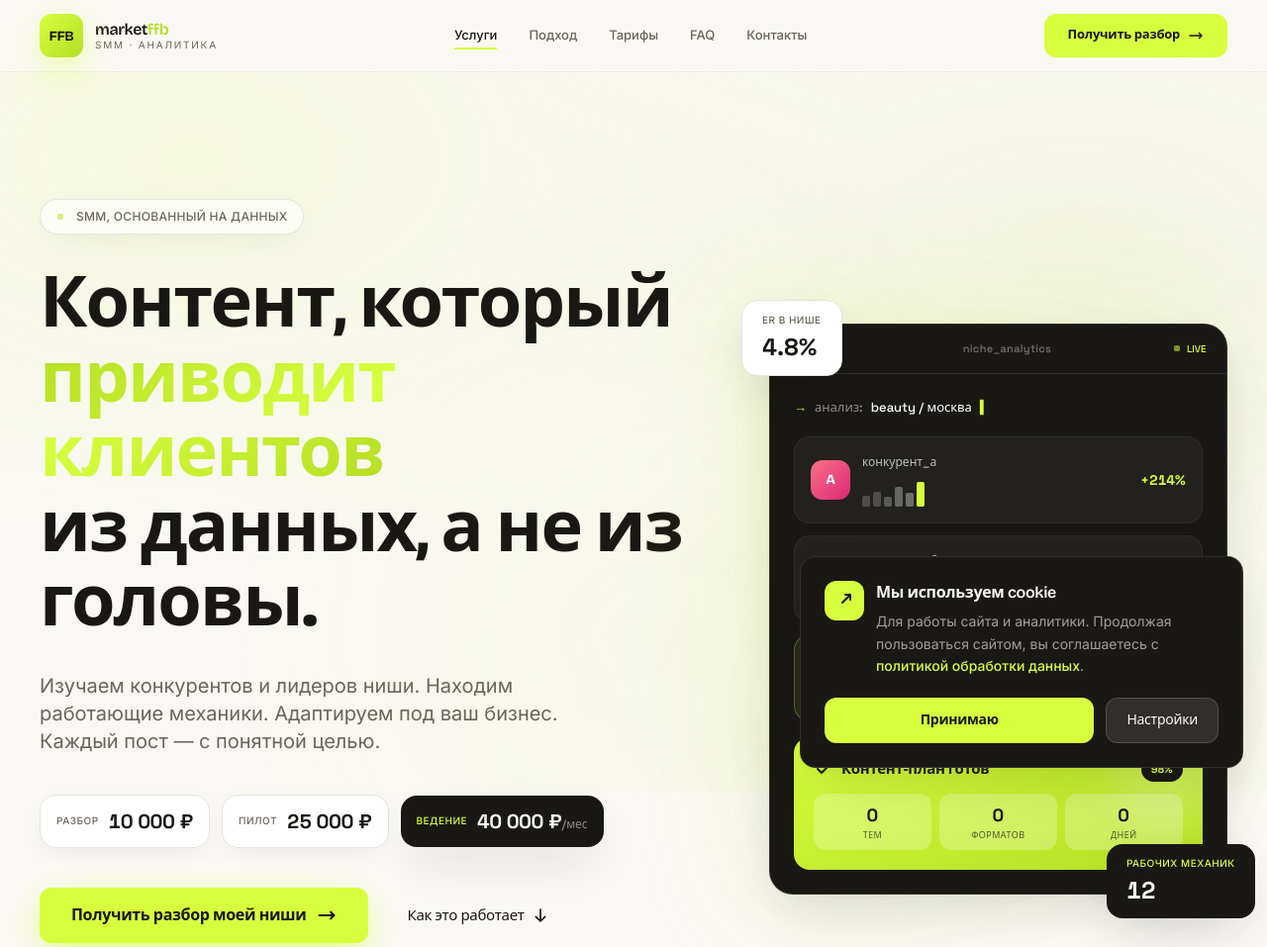
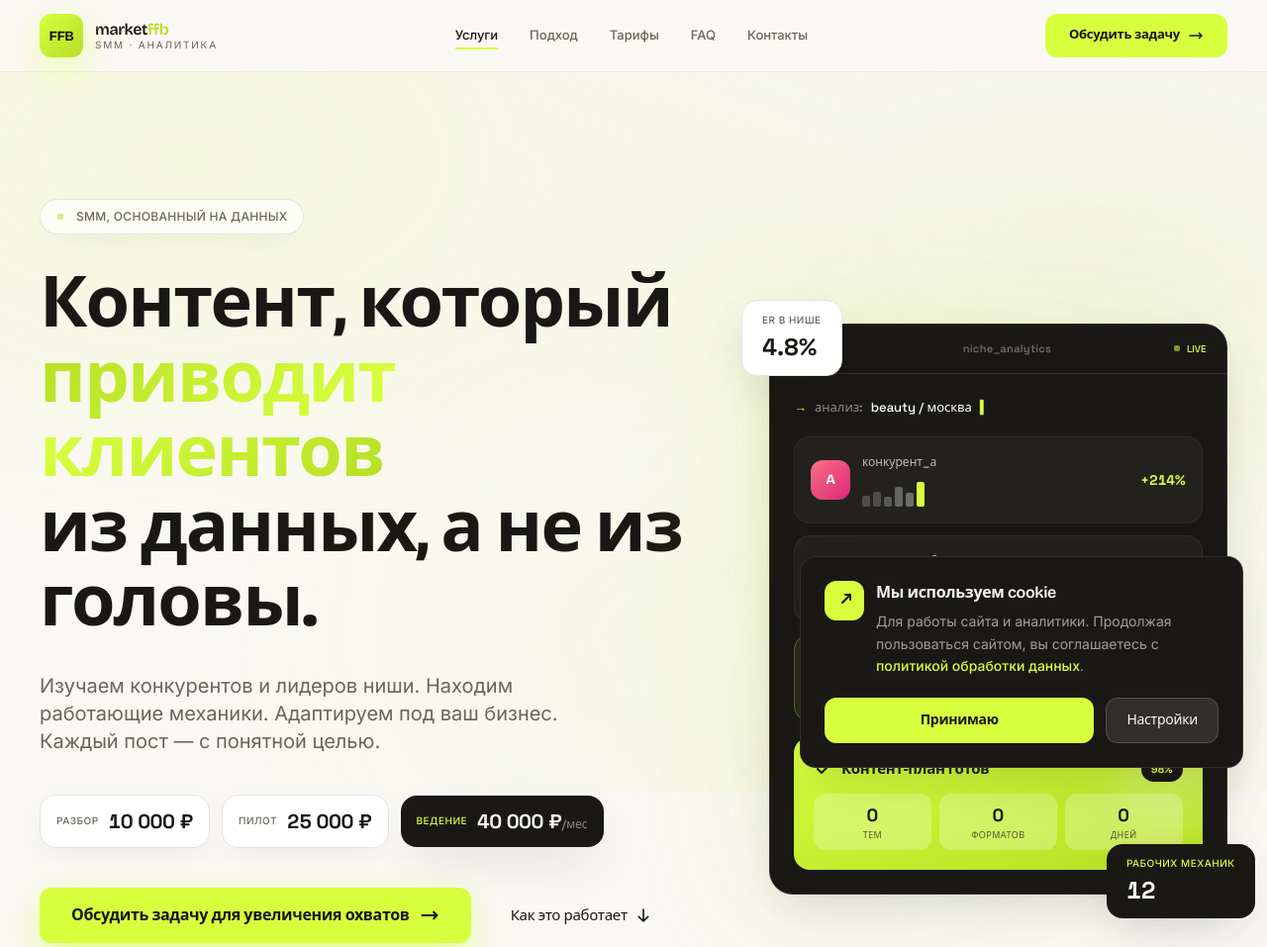
Before and after one commit to a27696797-maker/qwenV, a plain HTML site: page index.html in a window 1280 px wide. Shown: the top 957 px of the page at 99% size. Drawn offline with nearby package versions, Linux system fonts and the light colour scheme.

Commit message:
Update index.html

```diff
--- a/index.html
+++ b/index.html
@@ -228,7 +228,7 @@
 
     <div class="flex items-center gap-3">
       <a href="#contact" class="hidden md:inline-flex items-center gap-2 btn-lime font-display font-semibold text-[13px] px-6 py-3 rounded-xl">
-        Получить разбор
+        Обсудить задачу
         <svg class="w-4 h-4" fill="none" stroke="currentColor" viewBox="0 0 24 24"><path stroke-linecap="round" stroke-linejoin="round" stroke-width="2" d="M17 8l4 4m0 0l-4 4m4-4H3"/></svg>
       </a>
       <button id="mobileMenuBtn" class="lg:hidden p-2 rounded-lg hover:bg-sand" aria-label="Открыть меню" aria-expanded="false">
@@ -244,7 +244,7 @@
       <a href="#pricing" class="mobile-link text-sm font-medium px-4 py-3 rounded-lg hover:bg-sand">Тарифы</a>
       <a href="#faq" class="mobile-link text-sm font-medium px-4 py-3 rounded-lg hover:bg-sand">FAQ</a>
       <a href="#contact" class="mobile-link text-sm font-medium px-4 py-3 rounded-lg hover:bg-sand">Контакты</a>
-      <a href="#contact" class="mobile-link mt-2 btn-lime font-display font-semibold text-sm px-5 py-3 rounded-xl text-center">Получить разбор</a>
+      <a href="#contact" class="mobile-link mt-2 btn-lime font-display font-semibold text-sm px-5 py-3 rounded-xl text-center">Обсудить задачу</a>
     </div>
   </div>
 </header>
@@ -289,7 +289,7 @@
 
         <div class="flex flex-col sm:flex-row gap-4 sm:items-center pt-2">
           <a href="#contact" class="btn-lime inline-flex items-center justify-center gap-2.5 font-display font-semibold text-[16px] px-8 py-4 rounded-xl shadow-lime">
-            Получить разбор моей ниши
+            Обсудить задачу для увеличения охватов
             <svg class="w-5 h-5" fill="none" stroke="currentColor" viewBox="0 0 24 24"><path stroke-linecap="round" stroke-linejoin="round" stroke-width="2.5" d="M17 8l4 4m0 0l-4 4m4-4H3"/></svg>
           </a>
           <a href="#process" class="inline-flex items-center justify-center gap-2 font-display font-medium text-[15px] px-6 py-4 rounded-xl text-ink hover:bg-white/80 transition-colors group">
@@ -1023,10 +1023,10 @@
         <span class="w-10 h-[2px] bg-lime-deep"></span> 07 / Следующий шаг <span class="w-10 h-[2px] bg-lime-deep"></span>
       </div>
       <h2 id="contact-h" class="font-display font-bold text-3xl sm:text-4xl lg:text-[3.5rem] leading-[1.1] tracking-tight mb-5">
-        Начнём с бесплатного<br>
+        Обсудить задачу<br>
         <span class="gradient-warm">разбора вашей ниши</span>
       </h2>
-      <p class="text-lg sm:text-xl text-ink-soft leading-relaxed">Оставьте заявку — я изучу ваш аккаунт и 2–3 конкурентов, покажу точки роста и предложу формат работы.</p>
+      <p class="text-lg sm:text-xl text-ink-soft leading-relaxed">Оставьте заявку — созвонимся на 15–20 минут, обсудим нишу и ваши цели.</p>
     </div>
 
     <div class="grid lg:grid-cols-5 gap-10 lg:gap-16 max-w-5xl mx-auto">
```
